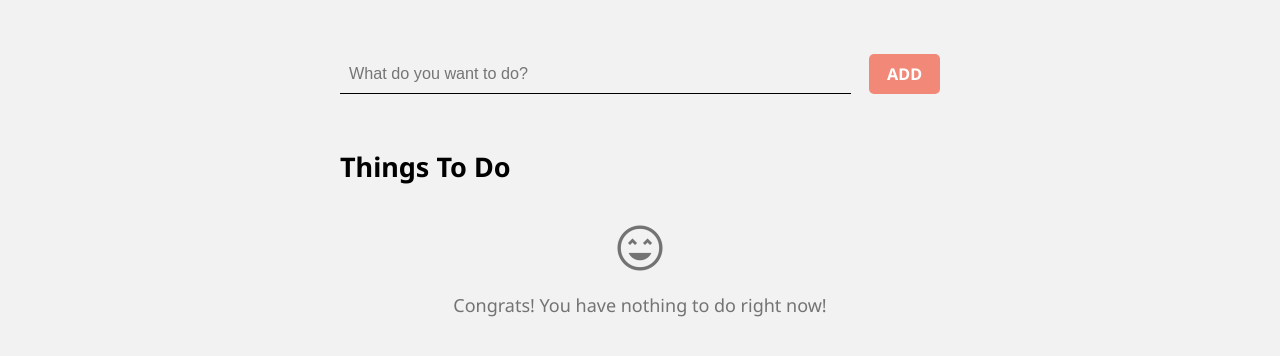
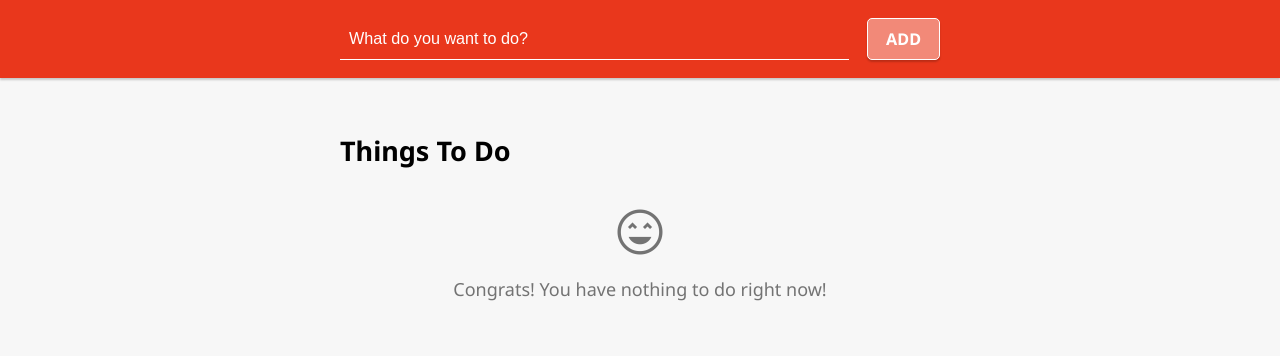
Before and after one commit to shyamtawli/todo-react, a React (Create React App) app: page / in a window 1280 px wide. Shown: the top 356 px of the page. Built offline with nearby package versions, Linux system fonts and the light colour scheme.

Commit message:
feat: add header.

```diff
--- a/src/App.css
+++ b/src/App.css
@@ -1,7 +1,7 @@
 @import url('https://fonts.googleapis.com/css2?family=Noto+Sans:ital,wght@0,400;0,700;1,400;1,700&display=swap');
 
 :root {
-  --color-gray: hsl(0, 0%, 95%);
+  --color-gray-light: hsl(0, 0%, 97%);
   --color-gray-dark: hsl(0, 0%, 45%);
   --color-red: hsl(8, 82%, 51%);
   --color-red-dark: hsl(8, 82%, 41%);
@@ -44,7 +44,8 @@ button {
 }
 
 body {
-  background: var(--color-gray);
+  background: var(--color-gray-light);
+  margin: 0;
 }
 
 h1,
@@ -56,8 +57,13 @@ h6 {
   text-transform: capitalize;
 }
 
+.app-header {
+  background: var(--color-primary);
+  padding: 1rem 0;
+  box-shadow: var(--low-elevation-shadow);
+}
+
 .app-container {
-  margin-top: 3rem;
   margin-inline: auto;
   width: min(90%, 600px);
 }
@@ -74,8 +80,13 @@ h6 {
 
 .button-primary {
   background: var(--color-primary);
+  box-shadow: var(--low-elevation-shadow);
   color: white;
   transition: background 200ms;
+}
+
+.button-primary[data-variant='dark'] {
+  border: 1px solid white;
 }
 
 .button-primary:hover {
@@ -93,28 +104,33 @@ h6 {
 
 input[type='text'] {
   background: transparent;
+  border-radius: 10px 10px 0 0;
   border: none;
-  border-bottom: 1px solid black;
+  border-bottom: 1px solid white;
   display: block;
+  font-size: 0.9rem;
+  padding: 0.5rem;
+  transition: border 100ms, background 200ms;
   width: 100%;
-  padding: 0.5rem;
-  font-size: 0.9rem;
-  transition: border 100ms, background 200ms;
-  border-radius: 10px 10px 0 0;
+}
+
+input[type='text']::placeholder {
+  color: white;
+  opacity: 1;
 }
 
 input[type='text']:focus {
   outline: none;
 }
 
-input[type='text']:focus:placeholder-shown {
-  color: var(--color-primary);
+input[type='text']:focus::placeholder {
+  color: black;
 }
 
 input[type='text']:focus,
 input[type='text']:not(:placeholder-shown) {
-  background: hsl(0, 0%, 100%, 50%);
-  border-bottom: 2px solid var(--color-primary);
+  background: hsl(0, 0%, 100%);
+  border-bottom: none;
 }
 
 .todo-form {
--- a/src/App.js
+++ b/src/App.js
@@ -20,6 +20,7 @@ function App() {
 
   return (
     <div className="App">
+      <div className="app-header">
         <div className="app-container">
           <form className="todo-form">
             <input
@@ -33,9 +34,12 @@ function App() {
                 onClick={addTodo}
                 className="button button-primary"
                 title="Adds this to do to the list."
+                data-variant="dark"
             >Add</button>
           </form>
-
+        </div>
+      </div>
+      <div className="app-container">
         <h1 className="todos-list-title">Things to do</h1>
         <div className="todos-status">
           {todos.length > 0 && (
@@ -45,7 +49,6 @@ function App() {
             </p>
           )}
         </div>
-
         <div className="todos-container">
           {todos.length > 0 ? (
             todos.map((todo, index) =>
```
Lines whose indentation alone changed are shown as unchanged.
